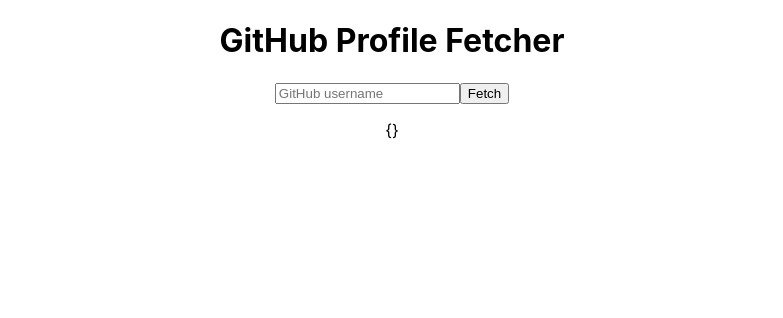
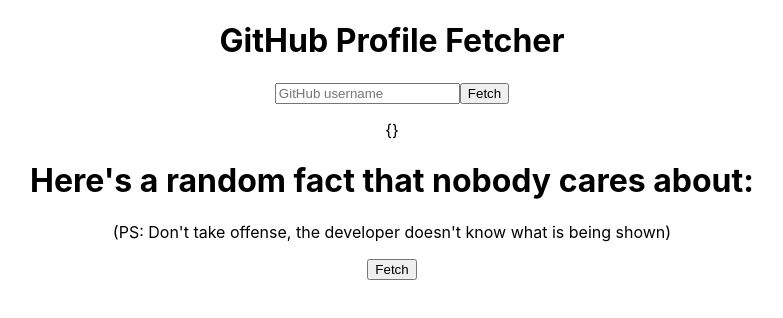
Before and after one commit to RaunakMandal/react-project, a React (Create React App) app: page / in a window 1280 px wide. Shown: the top 318 px of the page, without its empty margins (248-1031 px from the left). Built offline with nearby package versions, Linux system fonts and the light colour scheme.

Commit message:
added random facts

```diff
--- a/src/App.js
+++ b/src/App.js
@@ -1,12 +1,14 @@
 import "./App.css";
 import Message from "./components/message";
 import Home from "./components/Home";
+import Fact from "./components/Fact";
 
 function App() {
     return (
         <div className="App">
             <Home />
             {/* <Message /> */}
+            <Fact/>
         </div>
     );
 }
--- /dev/null
+++ b/src/components/Fact.js
@@ -0,0 +1,26 @@
+import React, { useState } from "react";
+const Fact = () => {
+    const [fact, setFact] = useState("");
+    const [loading, setLoading] = useState(false);
+    const fetchFromAPI = () => {
+        setLoading(true);
+        fetch("https://uselessfacts.jsph.pl/random.json?language=en")
+        .then((res) => res.json())
+        .then((data) => {
+            setFact(data.text);
+        })
+        .catch((err) => {})
+        .finally(() => {
+            setLoading(false);
+        });
+    };
+    return (
+        <div>
+            <h1>Here's a random fact that nobody cares about:</h1>
+            <p>(PS: Don't take offense, the developer doesn't know what is being shown)</p>
+            <button onClick={fetchFromAPI}>Fetch</button>
+            {loading ? <h1>Loading...</h1> : <p>{fact}</p>}
+        </div>
+    );
+};
+export default Fact;
```
